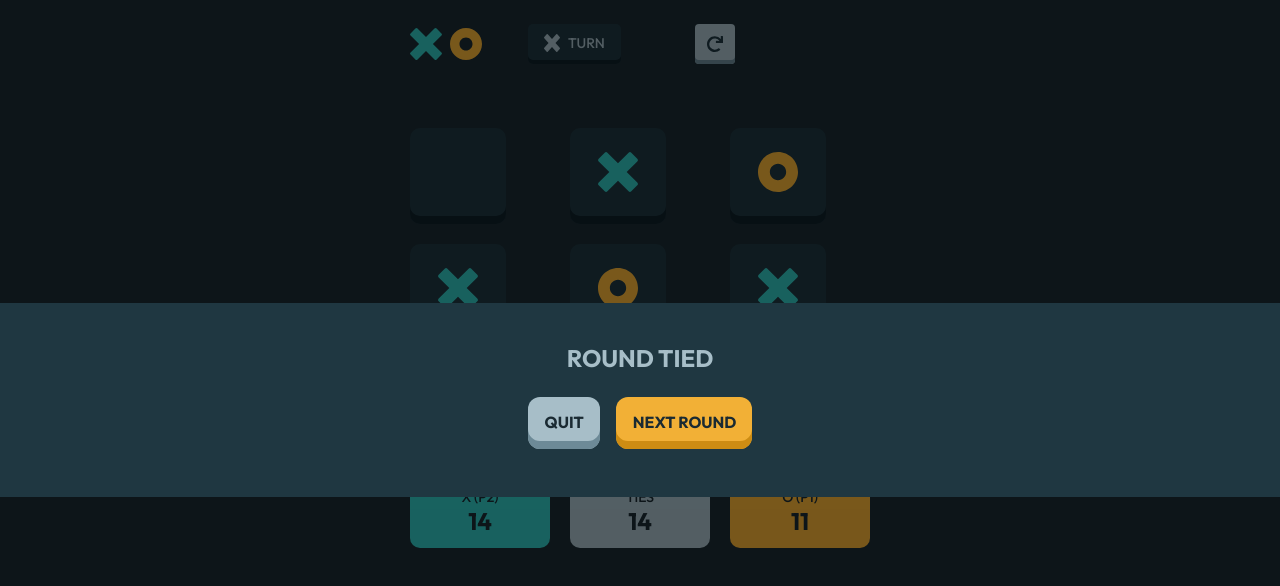
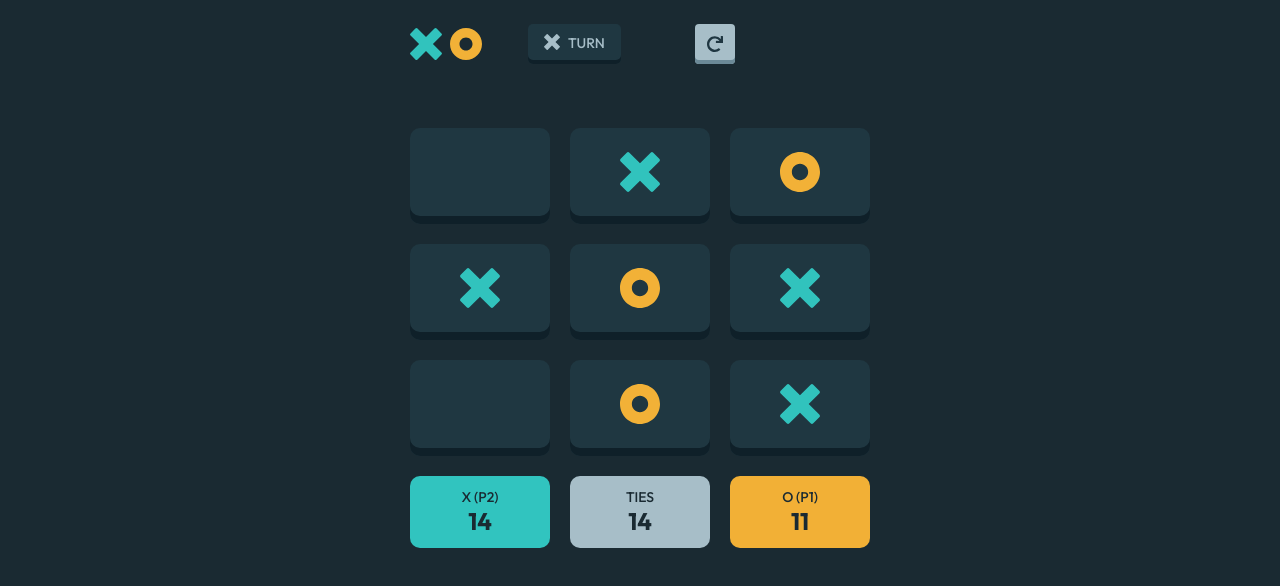
Before and after one commit to kylelamse/tic-tac-toe, a React (Create React App) app: page / in a window 1280 px wide. Shown: the top 586 px of the page. Built offline with nearby package versions, Linux system fonts and the light colour scheme.

Commit message:
Fix weirdness with game piece place

```diff
--- a/src/components/GamePiece.tsx
+++ b/src/components/GamePiece.tsx
@@ -71,6 +71,7 @@ const getDimensions = (size: sizes) => {
 const GamePieceContainer = styled.img<{ size: sizes }>`
     user-select: none;
     max-width: ${(props) => getDimensions(props.size)};
+    max-height: ${(props) => getDimensions(props.size)};
 `;
 
 const GamePiece = ({ type, size, outline, color }: Props) => {
--- a/src/components/GamePiecePlace.tsx
+++ b/src/components/GamePiecePlace.tsx
@@ -2,13 +2,14 @@ import styled from "@emotion/styled";
 import GamePiece from "./GamePiece";
 
 const Container = styled.div<{ content: content }>`
+    display: flex;
+    justify-content: center;
+    align-items: center;
     background-color: ${(props) => props.theme.colors.semiDarkNavy};
-    max-width: 6em;
-    max-height: 6em;
     border-radius: 0.625em;
     box-shadow: inset 0 -0.5em 0 ${(props) => props.theme.colors.semiDarkNavyDropShadow};
     padding: ${(props) =>
-        props.content === "" ? "3em" : "1.5em 1.75em 3em 1.75em"};
+        props.content === "" ? "3em" : "1.5em 1.75em 2em 1.75em"};
 `;
 
 type content = "" | "X" | "O";
--- a/src/pages/Game/Game.tsx
+++ b/src/pages/Game/Game.tsx
@@ -23,7 +23,7 @@ const Game = (props: Props) => {
             <Board />
             {/* <RestartMenu /> */}
             {/* <GameOver /> */}
-            <RoundTied />
+            {/* <RoundTied /> */}
         </Container>
     );
 };
```
